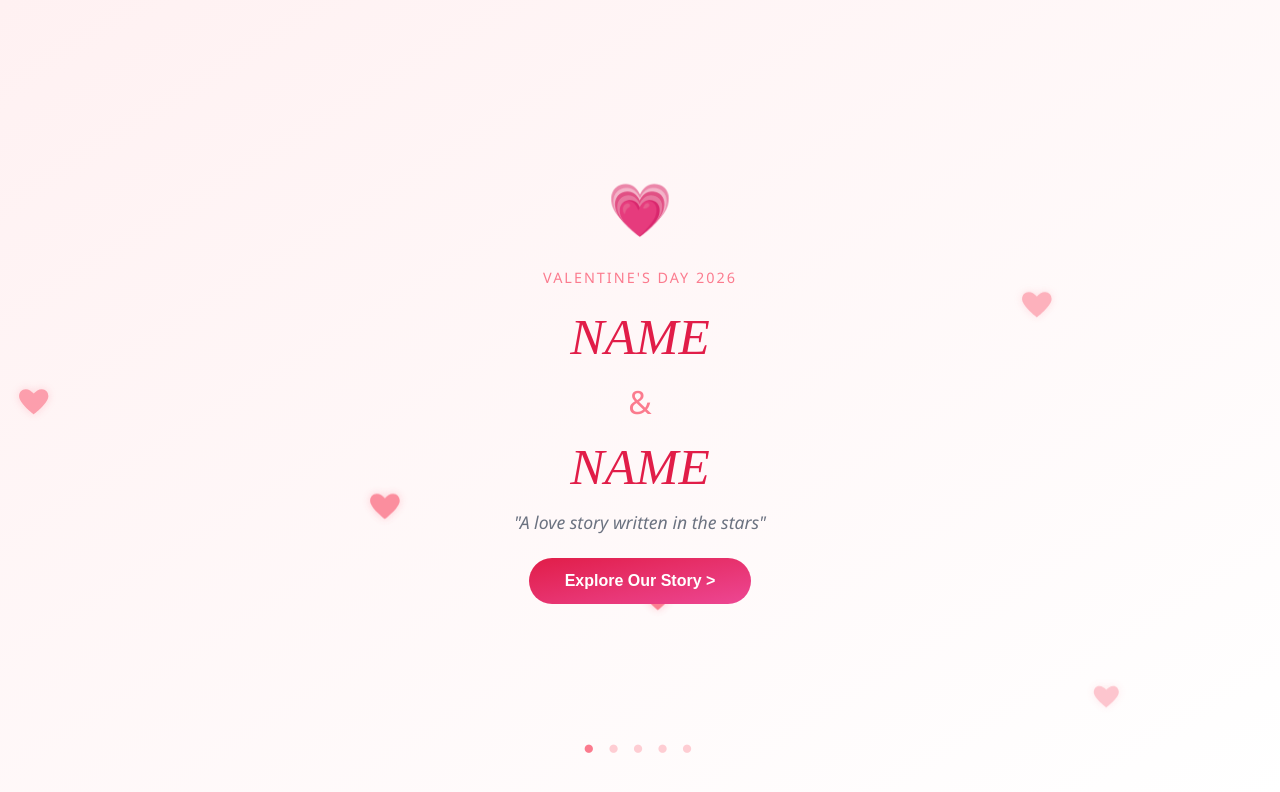
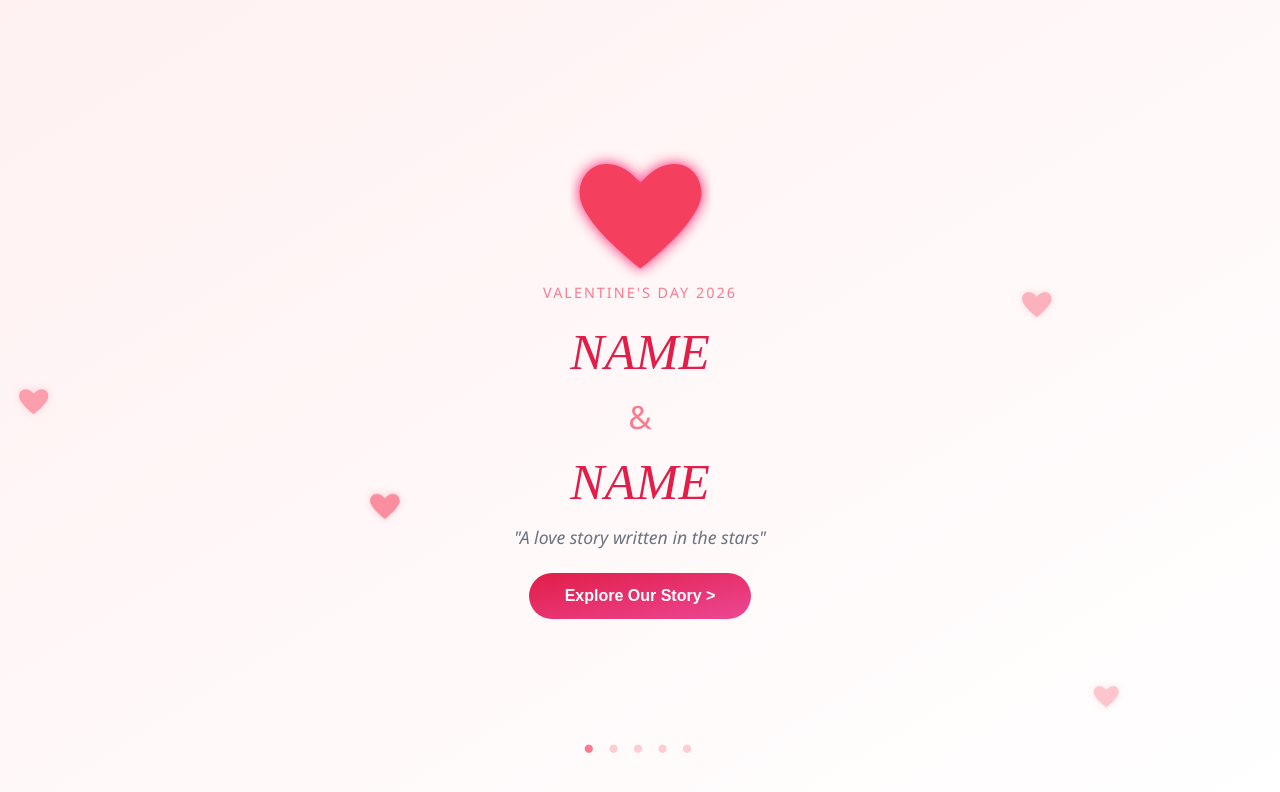
Before and after one commit to Abid-Chowdhury/valentinesxt, a React (Create React App) app: page / in a window 1280 px wide. Shown: the top 792 px of the page. Built offline with nearby package versions, Linux system fonts and the light colour scheme.

Commit message:
Added beating heart

```diff
--- a/src/pages/FloatingHearts.js
+++ b/src/pages/FloatingHearts.js
@@ -66,7 +66,7 @@ export default function FloatingHearts() {
             left: `${heart.left}%`
           }}
         >
-          <HeartSvg size={heart.size} />
+          <HeartSvg size={heart.size} color="#FB7B8E" />
         </div>
       ))}
     </div>
--- a/src/pages/HeartSvg.js
+++ b/src/pages/HeartSvg.js
@@ -1,13 +1,26 @@
-export default function HeartSvg({ size = 20 }) {
+import React from "react";
+
+export default function HeartSvg({ size = 20, color = "#FF69B4", beating = false }) {
   return (
     <svg
       width={size}
       height={size}
-      viewBox="0 0 64 64"
+          viewBox="0 0 64 64"
+    // viewBox={`0 0 ${64 + 5 * 2} ${64 + 5 * 2}`} // increase viewBox for padding
+
       xmlns="http://www.w3.org/2000/svg"
+      style={{
+        transformOrigin: "center",
+          animation: beating ? "heartbeat 1.6s infinite" : "none",
+        //   margin: "25px 0",
+      }}
     >
       <path
-        fill="#FB7B8E"
+        fill={color}
+        style={{
+          filter: beating ? "drop-shadow(0 0 3px #FF69B4)" : "none",
+          transition: "filter 0.3s ease-in-out",
+        }}
         d="M47.5 6
            C41 6 36.5 10 32 14.5
            C27.5 10 23 6 16.5 6
@@ -16,6 +29,32 @@ export default function HeartSvg({ size = 20 }) {
            C32 54 60 33 60 19.5
            C60 12 55 6 47.5 6Z"
       />
+          <style>
+        {`
+          @keyframes heartbeat {
+            0%, 100% {
+              transform: scale(1);
+              filter: drop-shadow(0 0 3px #FB7B8E);
+            }
+            20% {
+              transform: scale(1.2);
+              filter: drop-shadow(0 0 3px #fff);
+            }
+            40% {
+              transform: scale(1.1);
+              filter: drop-shadow(0 0 3px #FB7B8E);
+            }
+            60% {
+              transform: scale(1.2);
+              filter: drop-shadow(0 0 3px #fff);
+            }
+            80% {
+              transform: scale(1);
+              filter: drop-shadow(0 0 3px #FB7B8E);
+            }
+          }
+        `}
+      </style>
     </svg>
   );
 }
--- a/src/pages/Home.js
+++ b/src/pages/Home.js
@@ -1,5 +1,6 @@
 import { useNavigate } from "react-router-dom";
 import FloatingHearts from "./FloatingHearts";
+import HeartSvg from "./HeartSvg";
 
 export default function Home() {
   const navigate = useNavigate();
@@ -10,7 +11,8 @@ export default function Home() {
 
 
 
-      <div className="big-heart">💗</div>
+      {/* <div className="big-heart">💗</div> */}
+      <HeartSvg size={125} color="#F43F5E" beating={true} />
 
       <div className="subtitle">VALENTINE'S DAY 2026</div>
 
```
Also changed, not shown: src/Things to Add.txt.
